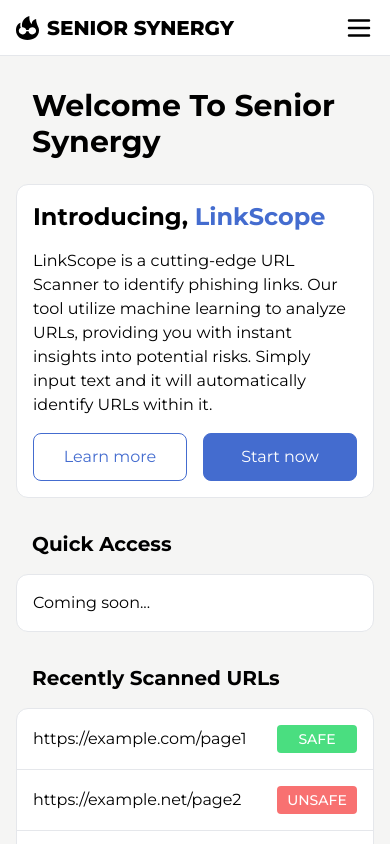
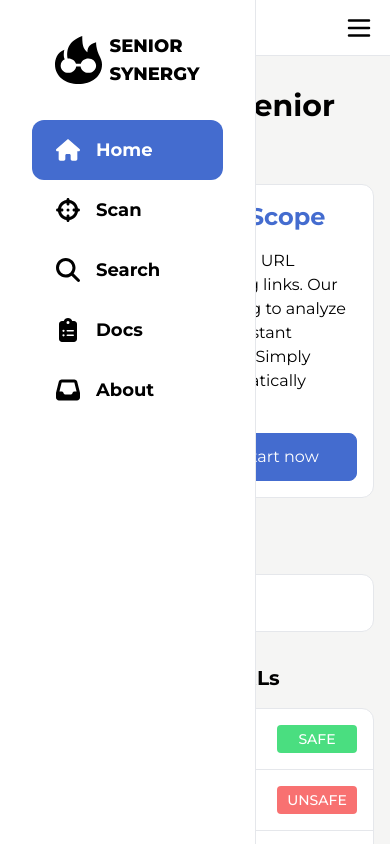
Before and after one commit to Senior-Synergy/linkscope-front, a Next.js app: page / in a window 390 px wide. Shown: the top 844 px of the page. Built offline with nearby package versions, Linux system fonts and the light colour scheme.

Commit message:
Major improvement for navbar responsiveness

```diff
--- a/src/components/common/Navbar.tsx
+++ b/src/components/common/Navbar.tsx
@@ -1,7 +1,8 @@
 "use client";
 
 import Image from "next/image";
-import { useState } from "react";
+import { useEffect, useRef, useState } from "react";
+import { AnimatePresence, motion } from "framer-motion";
 import {
   FaClipboardList,
   FaCrosshairs,
@@ -43,11 +44,49 @@ function Navbar() {
     },
   ];
 
-  const [isSidebarOpen, setIsSidebarOpen] = useState(false);
+  const [collapsed, setCollapsed] = useState(false);
+  const [isNarrow, setIsNarrow] = useState(false);
+  const navbarRef = useRef<HTMLDivElement>(null);
 
-  function toggleSidebar() {
-    setIsSidebarOpen(!isSidebarOpen);
+  const toggleCollapse = () => {
+    setCollapsed(!collapsed);
+  };
+
+  useEffect(() => {
+    const handleResize = () => {
+      // Expand the navbar if window width is greater than a certain threshold
+      if (window.innerWidth > 768) {
+        setIsNarrow(false);
+        setCollapsed(false);
+
+        document.removeEventListener("mousedown", handleOutsideClick);
+      } else {
+        setIsNarrow(true);
+        setCollapsed(true);
+
+        document.addEventListener("mousedown", handleOutsideClick);
       }
+    };
+
+    const handleOutsideClick = (event: MouseEvent) => {
+      if (
+        navbarRef.current &&
+        !navbarRef.current.contains(event.target as Node) &&
+        !collapsed
+      ) {
+        setCollapsed(true);
+      }
+    };
+
+    // Add event listener
+    window.addEventListener("resize", handleResize);
+
+    // Remove event listener on component unmount
+    return () => {
+      window.removeEventListener("resize", handleResize);
+      document.removeEventListener("mousedown", handleOutsideClick);
+    };
+  }, []);
 
   return (
     <>
@@ -55,33 +94,44 @@ function Navbar() {
         className="sticky top-0
                   md:hidden flex justify-between items-center
                   p-4 h-14 z-10
-                  bg-white border-b
-                  "
+                  bg-white border-b"
       >
         <div className="flex items-center gap-2">
           <Image src={LinkScopeIcon} alt="logo" className="h-6 w-auto" />
           <p className="font-extrabold text-xl">SENIOR SYNERGY</p>
         </div>
 
-        <button onClick={toggleSidebar}>
+        <button onClick={toggleCollapse}>
           <Image src={"/icons/menu.svg"} alt="logo" width={30} height={30} />
         </button>
       </div>
 
-      {isSidebarOpen && (
       <div
-          onClick={toggleSidebar}
-          className="fixed md:hidden inset-0 bg-gray-300 bg-opacity-30 z-10"
+        className={`fixed inset-0 z-10
+                  bg-black
+                  ${
+                    !isNarrow || collapsed
+                      ? "opacity-0 pointer-events-none"
+                      : "opacity-10"
+                  }
+                  transform duration-500 ease-in-out
+                  transition-all`}
       />
-      )}
 
       <div
-        className={`fixed flex flex-col items-center gap-4 z-10
-                      w-64 min-h-full p-4 overflow-auto
+        ref={navbarRef}
+        className={`fixed z-10 h-full w-64 overflow-auto
                   bg-white border-r
-                      ${isSidebarOpen ? "inset-0" : "hidden md:flex"}`}
+                  ${
+                    collapsed
+                      ? "-translate-x-full opacity-0"
+                      : "translate-x-0 opacity-100"
+                  }
+                  transform duration-500 ease-in-out
+                  transition-all`}
       >
-        <div className="flex justify-center items-center gap-2 py-4">
+        <div className="flex flex-col h-full items-center gap-8 p-8">
+          <div className="flex justify-center items-center gap-2">
             <Image src={LinkScopeIcon} alt="logo" className="h-12 w-auto" />
             <p className="font-extrabold text-lg">
               SENIOR <br /> SYNERGY
@@ -99,6 +149,7 @@ function Navbar() {
             ))}
           </div>
         </div>
+      </div>
     </>
   );
 }
```
Lines whose indentation alone changed are shown as unchanged.
